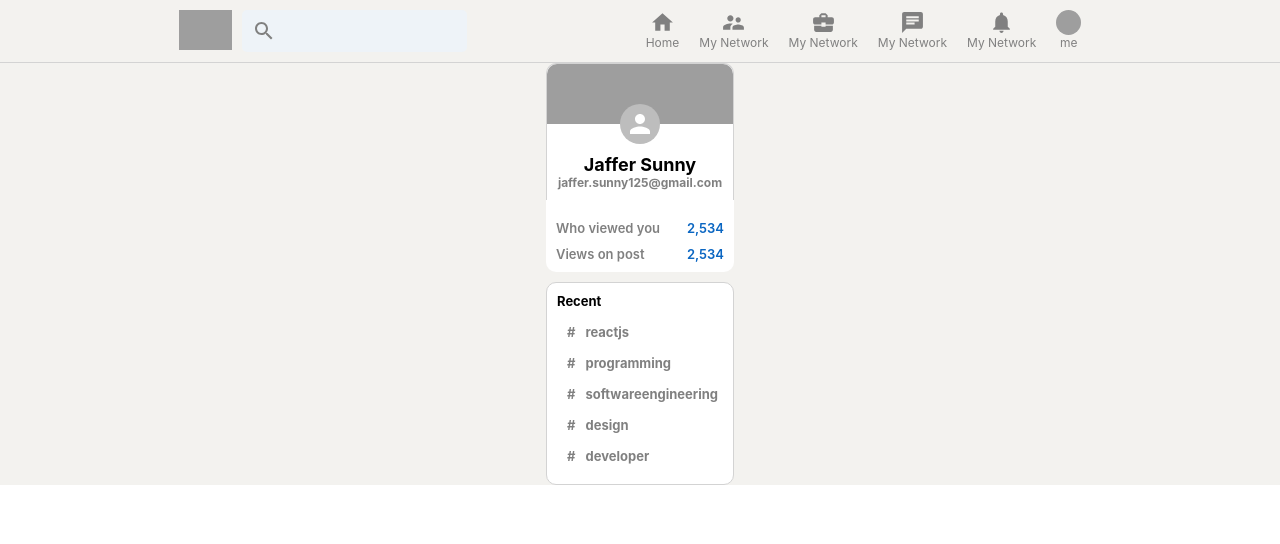
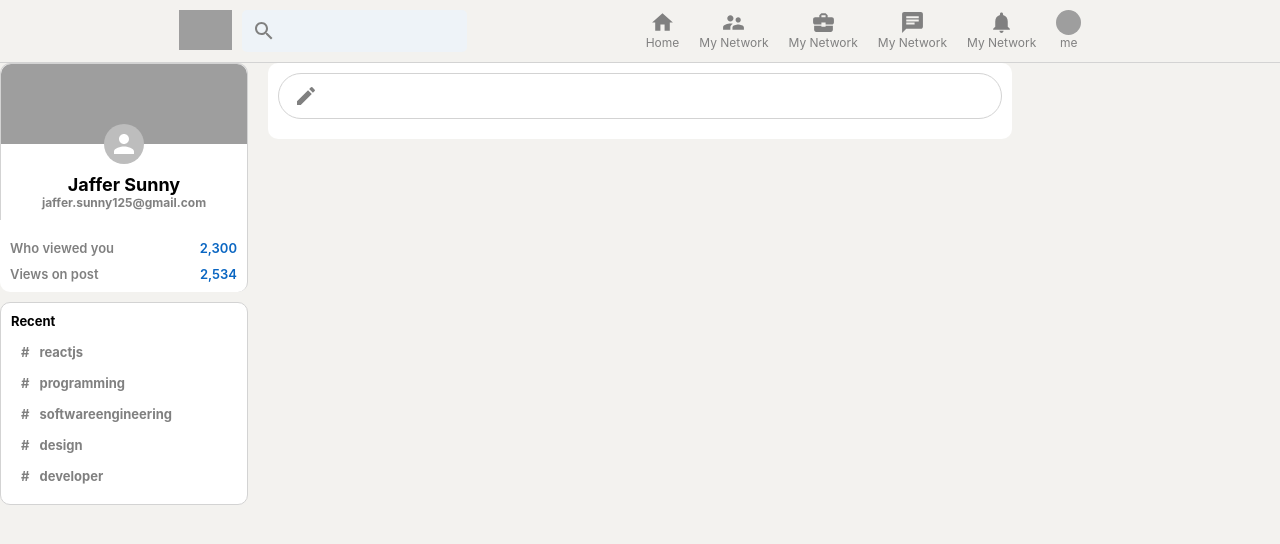
Before and after one commit to jaffasunny/linkedIn-clone-project, a React (Create React App) app: page / in a window 1280 px wide. Shown: the top 544 px of the page. Built offline with nearby package versions, Linux system fonts and the light colour scheme; grey boxes are pictures that could not be loaded.

Commit message:
Adding Feed component

```diff
--- a/src/App.css
+++ b/src/App.css
@@ -7,4 +7,5 @@
 
 .app__body {
 	display: flex;
+	width: 100%;
 }
--- a/src/App.js
+++ b/src/App.js
@@ -1,5 +1,6 @@
 import React from "react";
 import "./App.css";
+import Feed from "./Feed";
 import Header from "./Header";
 import Sidebar from "./Sidebar";
 
@@ -10,6 +11,7 @@ function App() {
 
 			<div className="app__body">
 				<Sidebar />
+				<Feed />
 			</div>
 		</div>
 	);
--- /dev/null
+++ b/src/Feed.css
@@ -0,0 +1,38 @@
+.feed {
+	flex: 0.6;
+	margin: 0 20px;
+}
+
+.feed__inputContainer {
+	background: white !important;
+	padding: 10px;
+	padding-bottom: 20px;
+	border-radius: 10px;
+	margin-bottom: 20px;
+}
+
+.feed__input {
+	border: 1px solid lightgrey;
+	border-radius: 30px;
+	display: flex;
+	padding: 10px;
+	color: grey;
+	padding-left: 15px;
+}
+
+.feed__input > form {
+	display: flex;
+	width: 100%;
+}
+
+.feed__input > form > input {
+	border: none;
+	flex: 1;
+	margin-left: 10px;
+	outline-width: 0;
+	font-weight: 600;
+}
+
+.feed__input > form > button {
+	display: none;
+}
--- /dev/null
+++ b/src/Feed.js
@@ -0,0 +1,21 @@
+import { Create } from "@mui/icons-material";
+import React from "react";
+import "./Feed.css";
+
+function Feed() {
+	return (
+		<div className="feed">
+			<div className="feed__inputContainer">
+				<div className="feed__input">
+					<Create />
+					<form>
+						<input type="text" className="form__input" />
+						<button type="submit">Send</button>
+					</form>
+				</div>
+			</div>
+		</div>
+	);
+}
+
+export default Feed;
--- a/src/Sidebar.css
+++ b/src/Sidebar.css
@@ -21,15 +21,15 @@
 	border-top-right-radius: 10px;
 	background: white;
 	padding-bottom: 10px;
+	/* overflow: hidden; */
 }
 
 .sidebar__top > img {
 	margin-bottom: -20px;
+	object-fit: cover;
 	width: 100%;
-	height: 60px;
-	border-top-left-radius: 10px;
-	border-top-right-radius: 10px;
-	object-fit: cover;
+	height: 80px;
+	border-radius: 10px 10px 0 0;
 }
 
 .sidebar__top > h4 {
@@ -44,9 +44,9 @@
 .sidebar__stats {
 	padding: 10px;
 	margin-bottom: 10px;
-	background-color: white;
-	border-bottom-left-radius: 10px;
-	border-bottom-right-radius: 10px;
+	background: white;
+	border-right: 1px solid lightgray;
+	border-radius: 0 0 10px 10px;
 }
 
 .sidebar__stat {
--- a/src/Sidebar.js
+++ b/src/Sidebar.js
@@ -27,7 +27,7 @@ function Sidebar() {
 			<div className="sidebar__stats">
 				<div className="sidebar__stat">
 					<p>Who viewed you</p>
-					<p className="sidebar__statNumber">2,534</p>
+					<p className="sidebar__statNumber">2,300</p>
 				</div>
 				<div className="sidebar__stat">
 					<p>Views on post</p>
--- a/src/index.css
+++ b/src/index.css
@@ -9,9 +9,5 @@ body {
 		sans-serif;
 	-webkit-font-smoothing: antialiased;
 	-moz-osx-font-smoothing: grayscale;
+	background: #f3f2ef;
 }
-
-code {
-	font-family: source-code-pro, Menlo, Monaco, Consolas, "Courier New",
-		monospace;
-}
```
